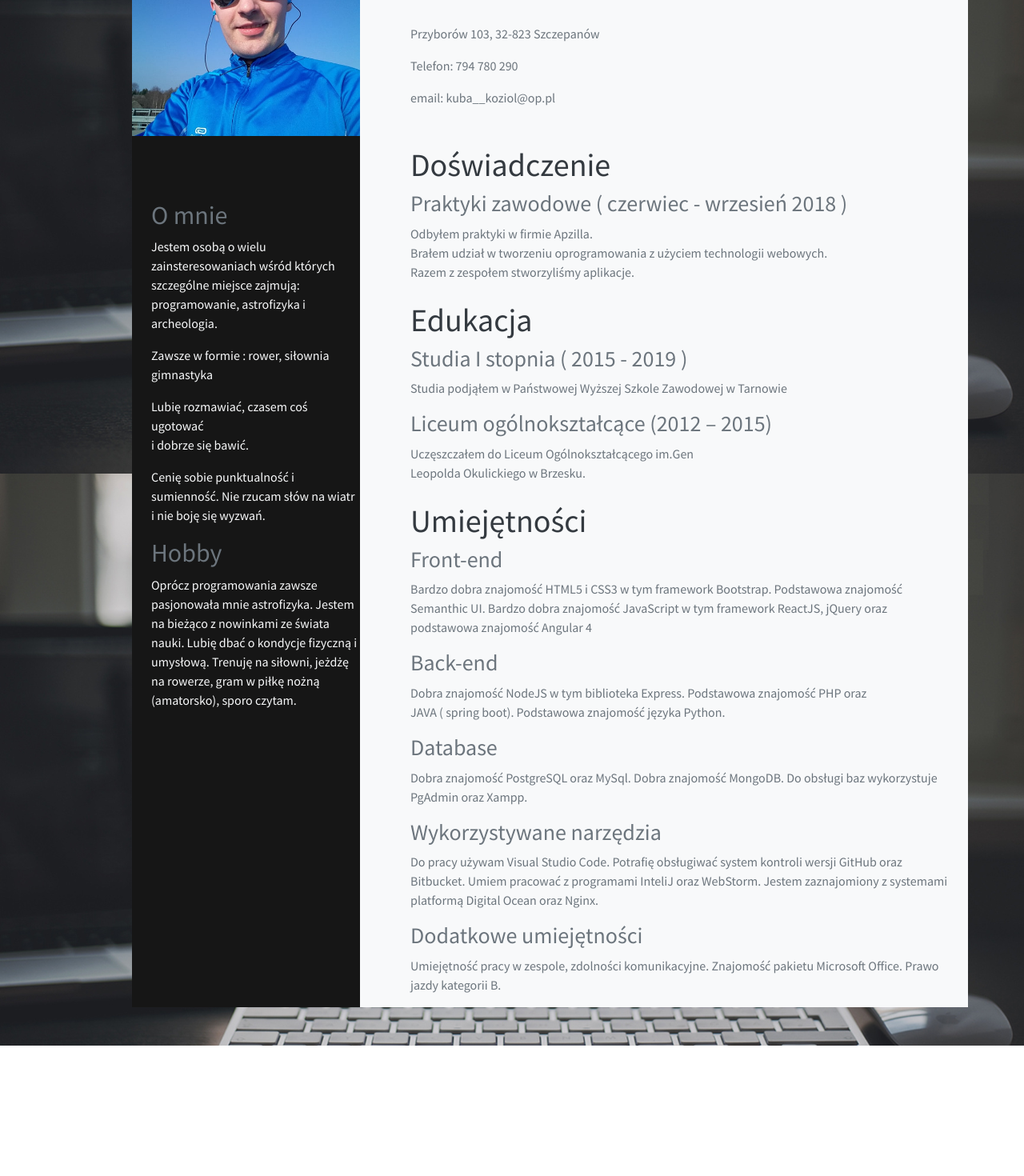
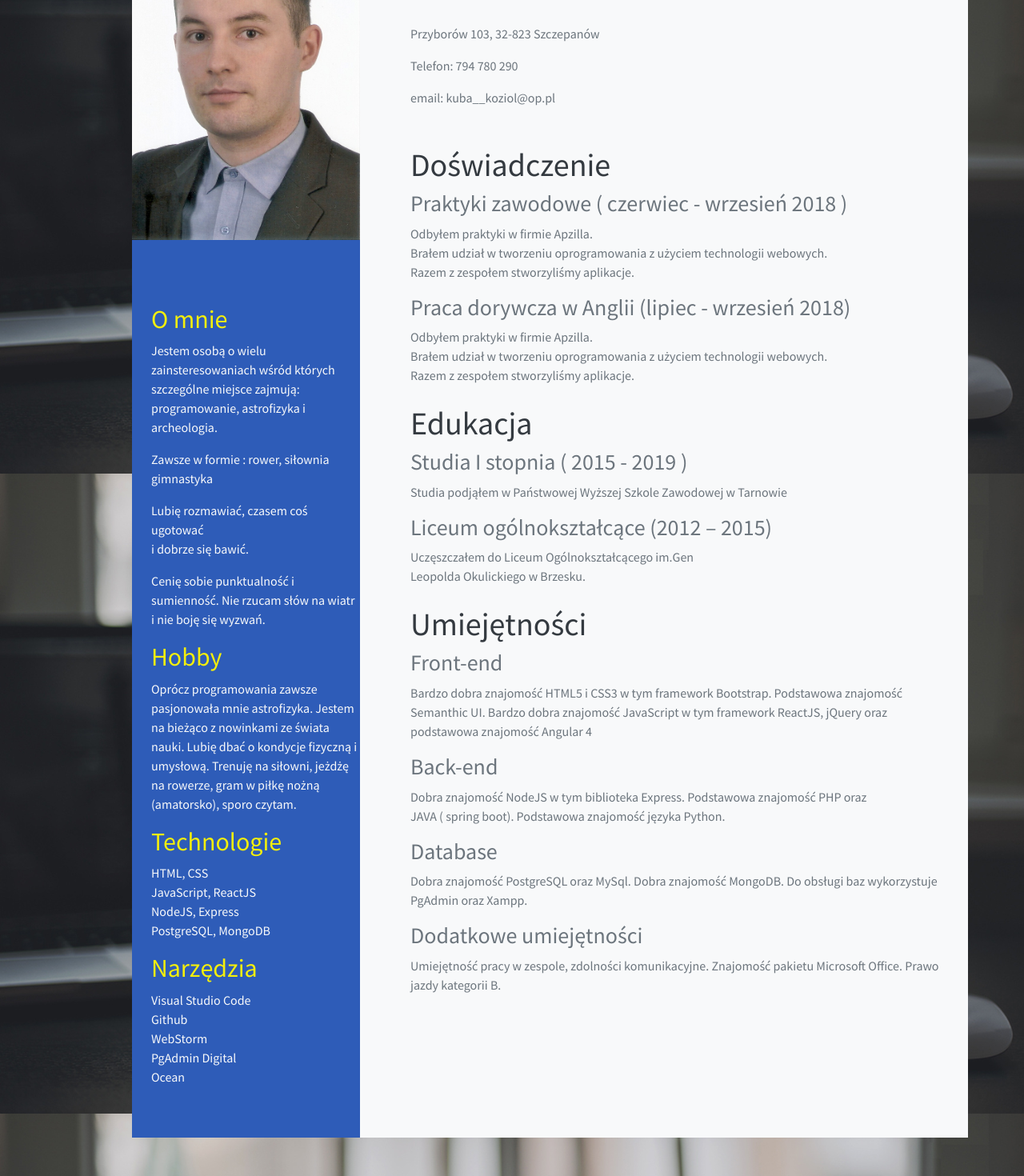
Before and after one commit to kuba4810/myportfolio, a React (Create React App) app: page /cv in a window 1280 px wide. Shown: the part 208-1678 px from the top of the page at 80% size. Before the commit the page ends 1515 px from the top, so only its background shows below. Built offline with nearby package versions, Linux system fonts and the light colour scheme.

Commit message:
CV update

```diff
--- a/src/components/CV.jsx
+++ b/src/components/CV.jsx
@@ -19,7 +19,7 @@ class CV extends Component {
 
                     <div className="cvAbout">
 
-                        <h2 className="pl-4 text-secondary">O mnie</h2>
+                        <h2 className="pl-4 cvAboutHeader">O mnie</h2>
 
                         <p className="text-light pl-4">
                         Jestem osobą o wielu <br/>
@@ -52,7 +52,7 @@ class CV extends Component {
                     {/* Skills */}
                     <div className="cvSkills pb-5">
 
-                        <h2 className="pl-4 text-secondary">Hobby</h2>
+                        <h2 className="pl-4 cvAboutHeader">Hobby</h2>
 
                         <p className="text-light pl-4">
                             Oprócz programowania zawsze
@@ -63,6 +63,23 @@ class CV extends Component {
                             Trenuję na siłowni, jeżdżę na
                             rowerze, gram w piłkę nożną
                             (amatorsko), sporo czytam.
+                        </p>
+
+                        <h2 className="pl-4 cvAboutHeader">Technologie</h2>
+                        <p className="text-light pl-4">
+                            HTML, CSS <br/>
+                            JavaScript, ReactJS <br/>
+                            NodeJS, Express <br/>
+                            PostgreSQL, MongoDB
+                        </p>
+
+                        <h2 className="pl-4 cvAboutHeader">Narzędzia</h2>
+                        <p className="text-light pl-4">
+                            Visual Studio Code <br/>
+                            Github <br/>
+                            WebStorm <br/>
+                            PgAdmin Digital <br/>
+                            Ocean
                         </p>
 
                     </div>
@@ -97,6 +114,19 @@ class CV extends Component {
 
                         <h3 className="text-secondary">
                             Praktyki zawodowe ( czerwiec - wrzesień 2018 )
+                        </h3>
+
+                        <p className="text-secondary">
+
+                           Odbyłem praktyki w firmie Apzilla. <br/>
+                           Brałem udział w tworzeniu oprogramowania z użyciem technologii webowych. <br/>
+                           Razem z zespołem stworzyliśmy aplikacje.
+
+                        </p>
+
+
+                        <h3 className="text-secondary">
+                            Praca dorywcza w Anglii (lipiec - wrzesień 2018)
                         </h3>
 
                         <p className="text-secondary">
@@ -146,7 +176,7 @@ class CV extends Component {
 
                     </div>
 
-                    <div className="cvSkills mt-4 pl-5">
+                    <div className="cvSkills mt-4 pl-5 pb-5">
                         <h1 className="text-dark">
                             Umiejętności
                         </h1>
@@ -181,7 +211,7 @@ class CV extends Component {
                             MongoDB. Do obsługi baz wykorzystuje PgAdmin oraz Xampp.
                         </p>
 
-                        <h3 className="text-secondary">
+                        {/* <h3 className="text-secondary">
                             Wykorzystywane narzędzia
                         </h3>
 
@@ -191,7 +221,7 @@ class CV extends Component {
                             Umiem pracować z programami InteliJ oraz WebStorm.
                             Jestem zaznajomiony z systemami platformą Digital Ocean oraz
                             Nginx.
-                        </p>
+                        </p> */}
 
                         <h3 className="text-secondary">
                             Dodatkowe umiejętności
--- a/src/styles/style.css
+++ b/src/styles/style.css
@@ -677,14 +677,19 @@ body {
 }
 
 .cvLeft {
-    background-color: #161616;
+    /* background-color: #161616; */
+    background-color: #2e5cb8;
+}
+
+.cvAboutHeader{
+    color: #f4ef0b;
 }
 
 .cvAvatar {
     background-image: url('../images/cv_avatar.jpg');
     background-size: cover;
     background-position: center;
-    height: 270px;
+    height: 400px;
     width: 100%;
     margin: 0;
 }
```
Also changed, not shown: src/images/cv_avatar.jpg, src/images/cv_avatar_.jpg (added).
